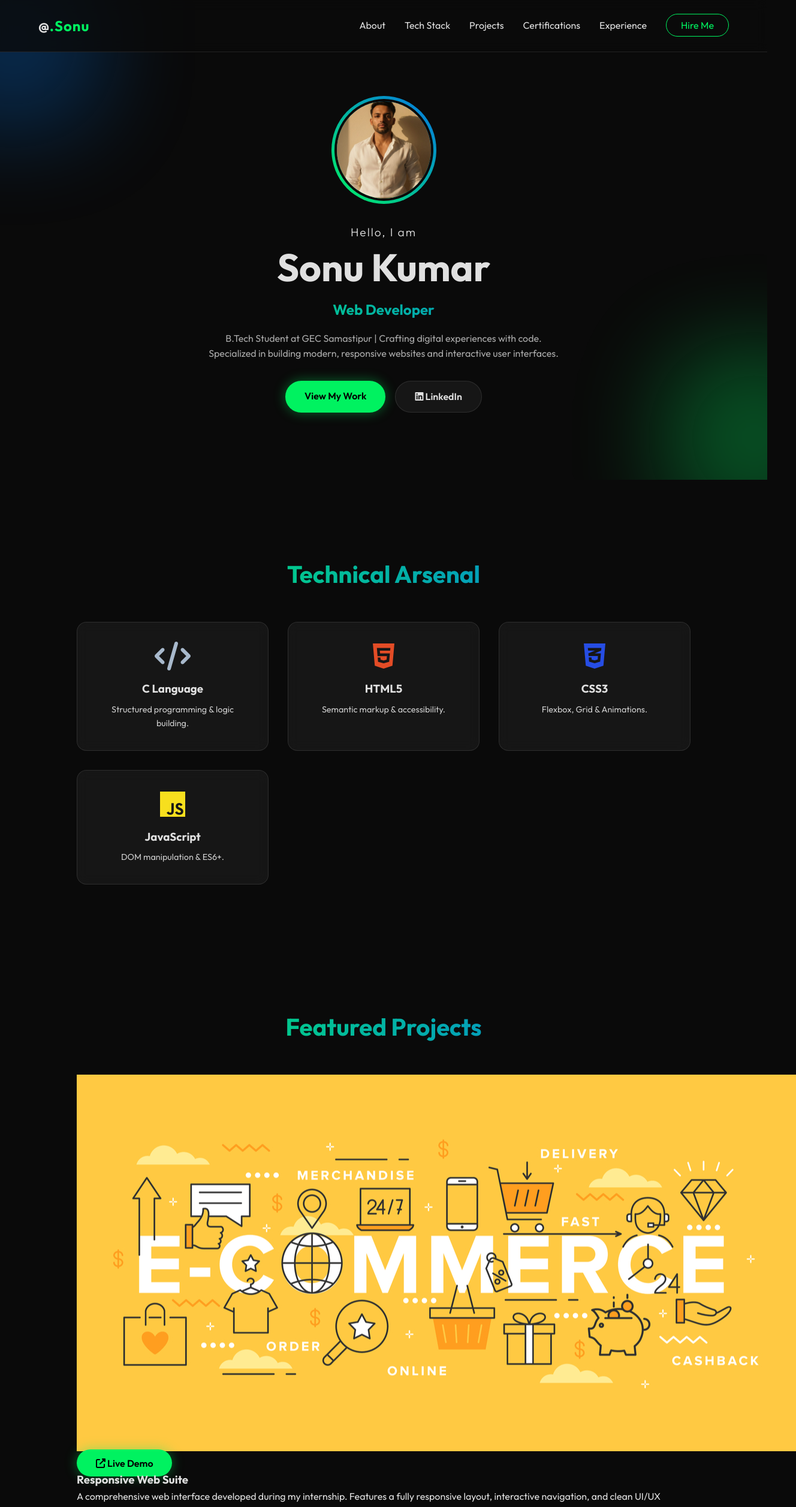
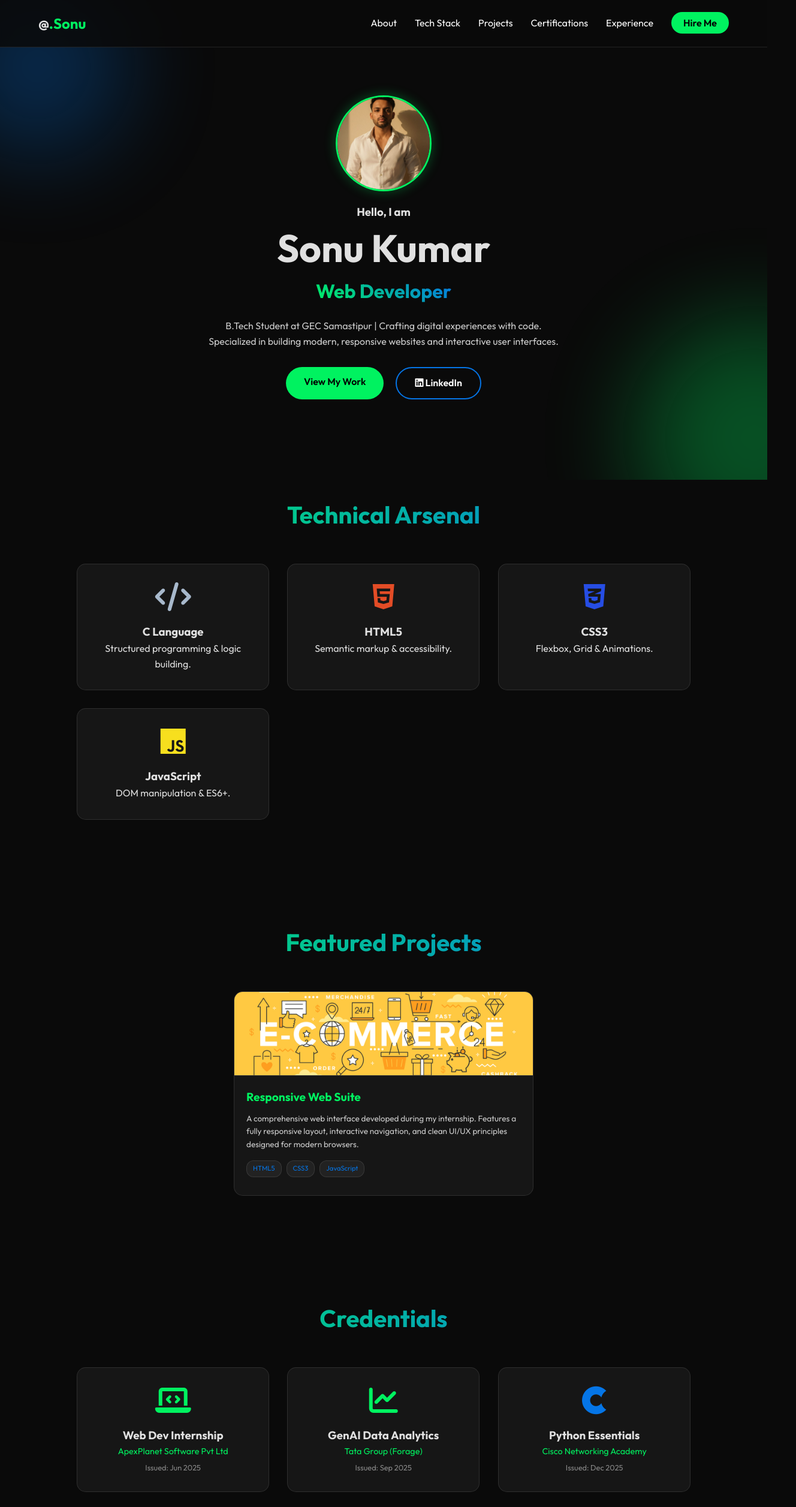
Before and after one commit to sonuk299/portfolio, a plain HTML site: page index.html in a window 1280 px wide. Shown: the top 2513 px of the page at 60% size, 1328 px wide, since content can reach past the window. Drawn offline with Linux system fonts and the light colour scheme.

Commit message:
Refactor CSS for improved structure and responsiveness

```diff
--- a/style.css
+++ b/style.css
@@ -6,6 +6,7 @@
     --glass: rgba(255, 255, 255, 0.05);
     --glass-border: rgba(255, 255, 255, 0.1);
     --card-hover: rgba(255, 255, 255, 0.1);
+    --font-main: 'Outfit', sans-serif;
 }
 
 * {
@@ -16,9 +17,9 @@
 }
 
 body {
-    font-family: 'Outfit', sans-serif;
     background-color: var(--bg-color);
     color: var(--text-color);
+    font-family: var(--font-main);
     overflow-x: hidden;
     line-height: 1.6;
 }
@@ -36,9 +37,10 @@ body {
 
 .blob {
     position: absolute;
-    border-radius: 30%;
+    border-radius: 50%;
     filter: blur(80px);
     opacity: 0.3;
+    animation: move 10s infinite alternate;
 }
 
 .blob-1 {
@@ -52,365 +54,319 @@ body {
 .blob-2 {
     bottom: -10%;
     right: -10%;
-    width: 300px;
-    height: 300px;
+    width: 400px;
+    height: 400px;
     background: var(--primary);
+    animation-delay: -5s;
 }
 
-@keyframes float {
-    0% { transform: translate(0, 0); }
-    100% { transform: translate(30px, 50px); }
+@keyframes move {
+    from { transform: translate(0, 0); }
+    to { transform: translate(50px, 50px); }
 }
 
-/* --- Navbar --- */
+/* --- Navigation --- */
 nav {
     display: flex;
     justify-content: space-between;
     align-items: center;
-    padding: 1.5rem 5%;
-    position: fixed;
-    width: 100%;
+    padding: 20px 5%;
+    background: rgba(10, 10, 10, 0.85);
+    backdrop-filter: blur(10px);
+    position: sticky;
     top: 0;
-    z-index: 1000;
-    backdrop-filter: blur(10px);
-    background: rgba(10, 10, 10, 0.8);
+    z-index: 100;
     border-bottom: 1px solid var(--glass-border);
 }
 
 .logo {
     font-size: 1.5rem;
     font-weight: 700;
-    letter-spacing: 1px;
 }
-
-.logo span {
-    color: var(--primary);
-}
+.logo span { color: var(--primary); }
 
 nav ul {
     display: flex;
     list-style: none;
-    gap: 2rem;
+    gap: 30px;
 }
 
 nav a {
     text-decoration: none;
-    color: var(--text-color);
+    color: #fff;
     font-weight: 500;
-    transition: color 0.3s;
+    transition: 0.3s;
+}
+nav a:hover { color: var(--primary); }
+
+.btn-contact {
+    background: var(--primary);
+    color: #000 !important;
+    padding: 8px 20px;
+    border-radius: 20px;
+    font-weight: 600;
 }
 
-nav a:hover {
-    color: var(--primary);
-}
-
-.btn-contact {
-    padding: 0.5rem 1.5rem;
-    border: 1px solid var(--primary);
-    border-radius: 50px;
-    color: var(--primary);
-}
-
-.btn-contact:hover {
-    background: var(--primary);
-    color: #000;
-}
-
-/* --- Mobile Menu Toggle --- */
 .menu-toggle {
     display: none;
     font-size: 1.5rem;
     cursor: pointer;
 }
 
-/* --- Global Layout --- */
+/* --- Global Sections --- */
 section {
-    padding: 5rem 10%;
-    min-height: 100vh;
+    padding: 80px 10%;
+    min-height: 80vh;
     display: flex;
     flex-direction: column;
     justify-content: center;
 }
 
 .section-title {
+    text-align: center;
     font-size: 2.5rem;
-    text-align: center;
-    margin-bottom: 3rem;
+    margin-bottom: 50px;
     background: linear-gradient(to right, var(--primary), var(--secondary));
     -webkit-background-clip: text;
     -webkit-text-fill-color: transparent;
 }
 
 /* --- Hero Section --- */
-.hero {
-    text-align: center;
-    padding-top: 8rem;
+.hero { text-align: center; align-items: center; }
+
+.profile-container {
+    width: 160px;
+    height: 160px;
+    border-radius: 50%;
+    overflow: hidden;
+    margin-bottom: 20px;
+    border: 3px solid var(--primary);
+    box-shadow: 0 0 20px rgba(0, 242, 96, 0.3);
+}
+.profile-img { width: 100%; height: 100%; object-fit: cover; }
+
+h1 { font-size: 4rem; margin: 10px 0; line-height: 1.1; }
+
+.gradient-text {
+    font-size: 2rem;
+    background: linear-gradient(45deg, var(--primary), var(--secondary));
+    -webkit-background-clip: text;
+    -webkit-text-fill-color: transparent;
+    margin-bottom: 20px;
 }
 
-.profile-container {
-    width: 175px;
-    height: 180px;
-    margin: 0 auto 2rem;
-    border-radius: 50%;
-    padding: 5px;
-    background: linear-gradient(45deg, var(--primary), var(--secondary));
-    position: relative;
-}
+.hero p { max-width: 600px; margin-bottom: 30px; color: #ccc; }
 
-.profile-img {
-    width: 100%;
-    height: 100%;
-    border-radius: 50%;
-    object-fit: cover;
-    border: 4px solid var(--bg-color);
-}
-
-.hero h3 {
-    font-size: 1.2rem;
-    font-weight: 300;
-    margin-bottom: 0.5rem;
-    letter-spacing: 2px;
-}
-
-.hero h1 {
-    font-size: 4rem;
-    line-height: 1.1;
-    margin-bottom: 1rem;
-}
-
-.gradient-text {
-    background: linear-gradient(to right, var(--primary), var(--secondary));
-    -webkit-background-clip: text;
-    -webkit-text-fill-color: transparent;
-}
-
-.hero p {
-    max-width: 600px;
-    margin: 1rem auto 2rem;
-    color: #aaa;
-}
-
-.btn-group {
-    display: flex;
-    gap: 1rem;
-    justify-content: center;
-}
+.btn-group { display: flex; gap: 20px; }
 
 .btn {
-    padding: 0.8rem 2rem;
-    border-radius: 50px;
+    padding: 12px 30px;
+    border-radius: 30px;
     text-decoration: none;
     font-weight: 600;
     transition: transform 0.3s;
 }
+.btn.primary { background: var(--primary); color: #000; }
+.btn.secondary { border: 2px solid var(--secondary); color: #fff; }
+.btn:hover { transform: translateY(-3px); }
 
-.btn.primary {
-    background: var(--primary);
-    color: #000;
-    box-shadow: 0 0 20px rgba(0, 242, 96, 0.4);
-}
-
-.btn.secondary {
-    background: var(--glass);
-    border: 1px solid var(--glass-border);
-    color: var(--text-color);
-}
-
-.btn:hover {
-    transform: translateY(-3px);
-}
-
-/* --- Skills & Certs Section --- */
+/* --- Cards (Skills & Certs) --- */
 .cards-container {
     display: grid;
-    grid-template-columns: repeat(auto-fit, minmax(280px, 1fr));
-    gap: 2rem;
+    grid-template-columns: repeat(auto-fit, minmax(250px, 1fr));
+    gap: 30px;
 }
 
 .card {
     background: var(--glass);
+    padding: 30px;
+    border-radius: 15px;
     border: 1px solid var(--glass-border);
-    padding: 2rem;
-    border-radius: 16px;
     text-align: center;
-    transition: all 0.3s ease;
-    backdrop-filter: blur(10px);
+    transform-style: preserve-3d;
+    transition: transform 0.1s ease-out;
+    will-change: transform;
 }
 
-.card:hover {
-    transform: translateY(-10px);
-    background: var(--card-hover);
-    border-color: var(--primary);
+.card i { font-size: 3rem; margin-bottom: 20px; }
+.cert-card .issuer { color: var(--primary); font-size: 0.9rem; margin-bottom: 5px; }
+.cert-card .date { font-size: 0.8rem; color: #888; }
+
+/* --- Projects Section (Adjusted) --- */
+.projects-container {
+    display: grid;
+    /* Keeps it one column if reduced width, or flex behavior */
+    grid-template-columns: 1fr;
+    gap: 40px;
+    /* Centers the card */
+    justify-items: center;
+    max-width: 500px; /* Reduced width */
+    margin: 0 auto;
 }
 
-.card i {
-    font-size: 3rem;
-    margin-bottom: 1rem;
+.project-card {
+    background: var(--glass);
+    border: 1px solid var(--glass-border);
+    border-radius: 15px;
+    overflow: hidden;
+    transform-style: preserve-3d;
+    transition: transform 0.1s ease-out;
+    width: 100%;
+}
+
+.project-image {
+    width: 100%;
+    height: 140px; /* Reduced height */
+    background: #222;
+    position: relative;
+    overflow: hidden;
+    border-bottom: 1px solid var(--glass-border);
+}
+
+.project-image img {
+    width: 100%;
+    height: 100%;
+    object-fit: cover;
+    transition: transform 0.5s ease;
+}
+
+.project-card:hover .project-image img {
+    transform: scale(1.1);
+    opacity: 0.4;
+}
+
+.overlay {
+    position: absolute;
+    top: 0; left: 0; width: 100%; height: 100%;
+    display: flex;
+    justify-content: center;
+    align-items: center;
+    opacity: 0;
+    transition: opacity 0.3s ease;
+}
+
+.project-card:hover .overlay { opacity: 1; }
+
+.project-content { padding: 20px; /* Reduced padding */ }
+.project-content h3 { font-size: 1.2rem; margin-bottom: 10px; color: var(--primary); }
+.project-desc { font-size: 0.85rem; color: #ccc; margin-bottom: 15px; }
+
+.tech-stack-mini {
+    display: flex; gap: 8px; flex-wrap: wrap; margin-bottom: 10px;
+}
+.tech-stack-mini span {
+    font-size: 0.7rem;
+    background: rgba(255, 255, 255, 0.05);
+    padding: 4px 10px;
+    border-radius: 12px;
+    border: 1px solid var(--glass-border);
     color: var(--secondary);
 }
 
-.card h3 {
-    margin-bottom: 0.5rem;
-}
+.project-links-mobile { display: none; margin-top: 15px; }
+.project-links-mobile a { color: var(--primary); text-decoration: none; font-weight: 600; font-size: 0.9rem;}
 
-.card p {
-    font-size: 0.9rem;
-    color: #ccc;
-}
-
-/* Cert Specific Styles */
-.issuer {
-    color: var(--primary);
-    font-weight: 600;
-    margin-bottom: 0.5rem;
-    text-transform: uppercase;
-    font-size: 0.8rem;
-    letter-spacing: 1px;
-}
-
-.desc {
-    margin-bottom: 1rem;
-    line-height: 1.4;
-}
-
-.date {
-    font-size: 0.75rem;
-    opacity: 0.6;
-    margin-top: auto;
-}
-
-/* --- Experience Timeline --- */
+/* --- Timeline --- */
 .timeline {
     position: relative;
     max-width: 800px;
     margin: 0 auto;
 }
-
 .timeline::after {
     content: '';
     position: absolute;
     width: 2px;
-    background: var(--glass-border);
-    top: 0;
-    bottom: 0;
-    left: 50%;
-    margin-left: -1px;
+    background-color: var(--glass-border);
+    top: 0; bottom: 0; left: 50%;
 }
-
 .timeline-item {
     padding: 10px 40px;
     position: relative;
     width: 50%;
-    margin-bottom: 2rem;
 }
-
-.timeline-item.left { left: 0; text-align: right; }
 .timeline-item.right { left: 50%; }
-
 .timeline-item::after {
     content: '';
     position: absolute;
-    width: 16px;
-    height: 16px;
-    background: var(--primary);
-    border-radius: 50%;
-    top: 15px;
-    z-index: 1;
-    box-shadow: 0 0 10px var(--primary);
+    width: 16px; height: 16px;
+    right: -8px; background-color: var(--bg-color);
+    border: 2px solid var(--primary);
+    border-radius: 50%; top: 20px; z-index: 1;
 }
-
-.timeline-item.left::after { right: -8px; }
 .timeline-item.right::after { left: -8px; }
 
 .timeline-content {
-    padding: 1.5rem;
+    padding: 20px;
     background: var(--glass);
+    border-radius: 10px;
     border: 1px solid var(--glass-border);
-    border-radius: 12px;
-    backdrop-filter: blur(5px);
 }
 
-.date {
-    font-size: 0.85rem;
-    color: var(--primary);
-    margin-bottom: 0.5rem;
-    font-weight: 600;
-}
-
-/* --- Contact Section --- */
+/* --- Contact --- */
 .contact-container {
-    display: flex;
-    flex-direction: column;
-    align-items: center;
     text-align: center;
     background: var(--glass);
-    padding: 3rem;
+    padding: 40px;
     border-radius: 20px;
     border: 1px solid var(--glass-border);
-    max-width: 700px;
+    max-width: 600px;
     margin: 0 auto;
 }
+.email-box {
+    margin: 20px auto;
+    padding: 10px 20px;
+    background: rgba(0,0,0,0.3);
+    display: inline-block;
+    border-radius: 5px;
+    border: 1px dashed var(--glass-border);
+    color: var(--primary);
+}
+.contact-links { display: flex; justify-content: center; gap: 20px; margin-top: 20px; }
+.social-icon { font-size: 1.8rem; color: #fff; transition: 0.3s; }
+.social-icon:hover { color: var(--primary); transform: scale(1.1); }
 
-.contact-links {
-    display: flex;
-    gap: 2rem;
-    margin-top: 2rem;
-}
+footer { text-align: center; padding: 30px; border-top: 1px solid var(--glass-border); margin-top: 50px; color: #666; }
 
-.social-icon {
-    font-size: 2rem;
-    color: var(--text-color);
-    transition: color 0.3s, transform 0.3s;
-}
-
-.social-icon:hover {
-    color: var(--primary);
-    transform: scale(1.1);
-}
-
-.email-box {
-    margin-top: 1.5rem;
-    padding: 1rem 2rem;
-    background: rgba(255,255,255,0.03);
-    border-radius: 8px;
-    font-family: monospace;
-    font-size: 1.1rem;
-    border: 1px dashed var(--glass-border);
-}
-
-footer {
-    text-align: center;
-    padding: 2rem;
-    font-size: 0.9rem;
-    color: #666;
-    border-top: 1px solid var(--glass-border);
-    margin-top: 2rem;
-}
-
-/* --- Scroll Animation Class --- */
+/* --- Animations (Scroll) --- */
 .hidden {
     opacity: 0;
+    filter: blur(5px);
     transform: translateY(30px);
-    transition: all 0.8s ease;
+    transition: all 1s ease;
 }
-
 .show {
     opacity: 1;
+    filter: blur(0);
     transform: translateY(0);
 }
 
-/* --- Responsive Design --- */
+/* --- Mobile Responsiveness --- */
 @media (max-width: 768px) {
-    .hero h1 { font-size: 2.5rem; }
+    h1 { font-size: 2.5rem; }
+
+    .menu-toggle { display: block; }
 
     nav ul {
         display: none;
+        flex-direction: column;
+        position: absolute;
+        top: 70px; left: 0; width: 100%;
+        background: rgba(10, 10, 10, 0.95);
+        padding: 20px 0;
+        border-bottom: 1px solid var(--glass-border);
     }
-    .menu-toggle { display: block; }
+    nav ul.active { display: flex; animation: slideDown 0.3s ease-out; }
+
+    @keyframes slideDown {
+        from { opacity: 0; transform: translateY(-10px); }
+        to { opacity: 1; transform: translateY(0); }
+    }
 
     .timeline::after { left: 31px; }
-    .timeline-item { width: 100%; padding-left: 70px; padding-right: 25px; }
-    .timeline-item.left { text-align: left; }
+    .timeline-item { width: 100%; padding-left: 70px; }
     .timeline-item.right { left: 0; }
-    .timeline-item.left::after, .timeline-item.right::after { left: 23px; }
+    .timeline-item.right::after { left: 23px; }
+
+    .overlay { display: none; }
+    .project-links-mobile { display: block; }
 }
```
